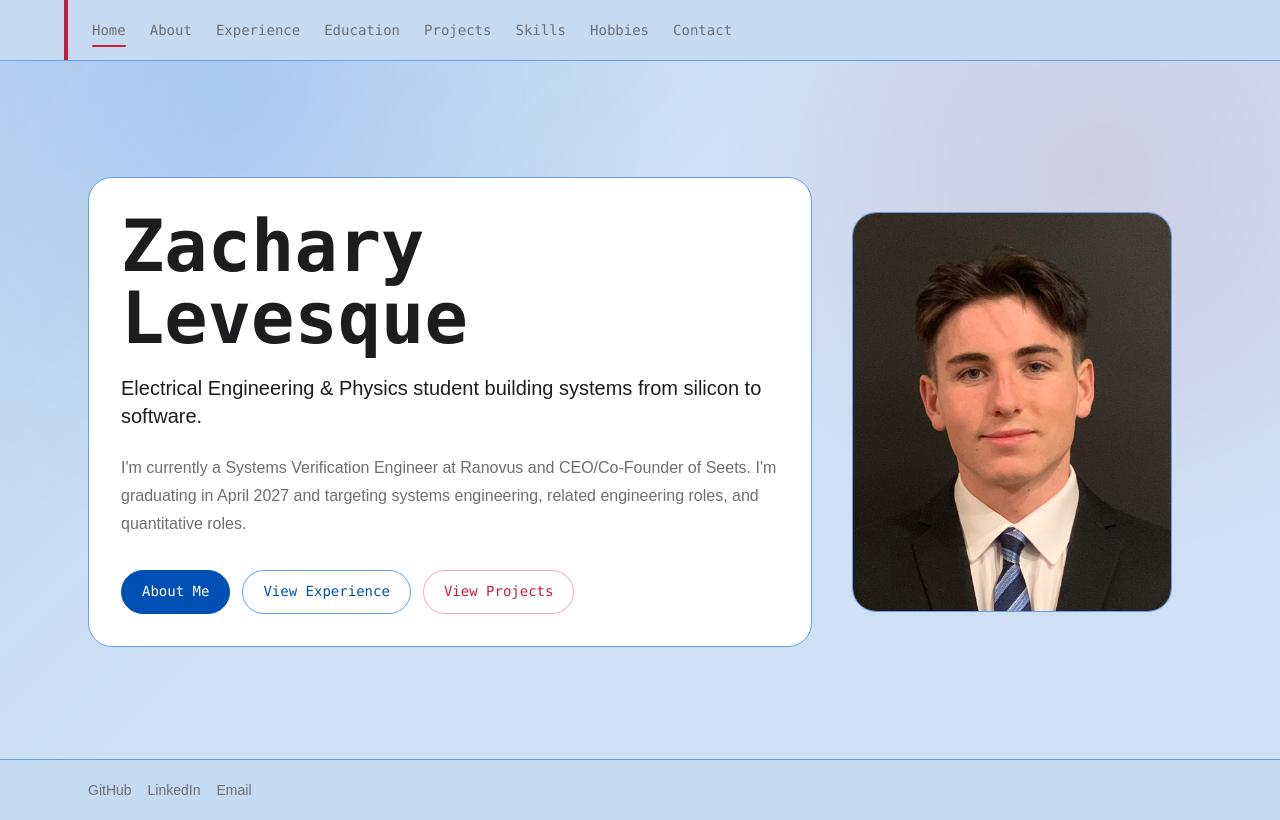
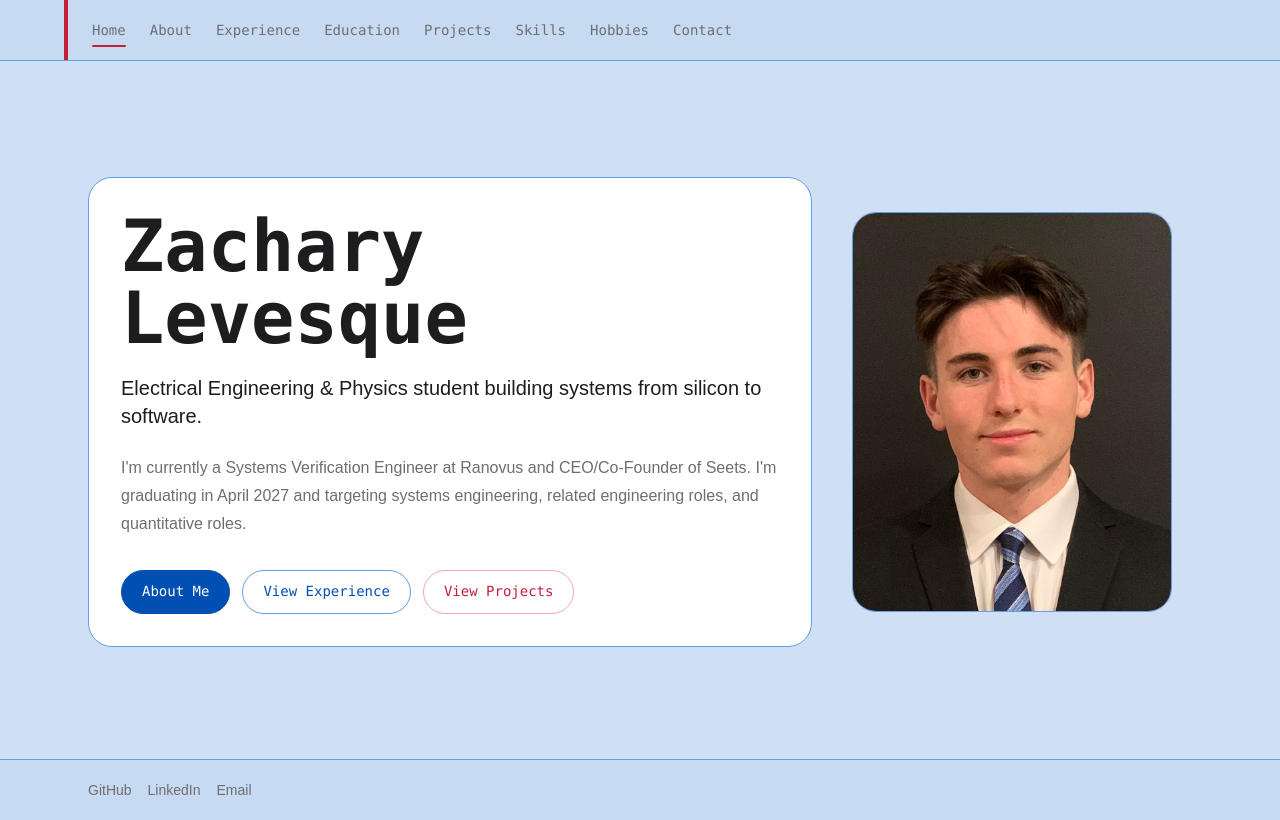
Before and after one commit to Zachary-Levesque/Portfolio, a Next.js app: page / in a window 1280 px wide. Built offline with nearby package versions, Linux system fonts and the light colour scheme.

Commit message:
Update globals.css

```diff
--- a/app/globals.css
+++ b/app/globals.css
@@ -25,12 +25,7 @@ body {
 body {
   margin: 0;
   min-height: 100vh;
-  background:
-    radial-gradient(circle at 18% 12%, rgba(95, 158, 234, 0.26), transparent 28rem),
-    radial-gradient(circle at 86% 22%, rgba(196, 30, 58, 0.1), transparent 24rem),
-    linear-gradient(135deg, rgba(0, 79, 179, 0.08), transparent 42%),
-    theme("colors.background");
-  background-attachment: fixed;
+  background: theme("colors.background");
   color: theme("colors.foreground");
   font-family: var(--font-sans), Arial, Helvetica, sans-serif;
 }
```
